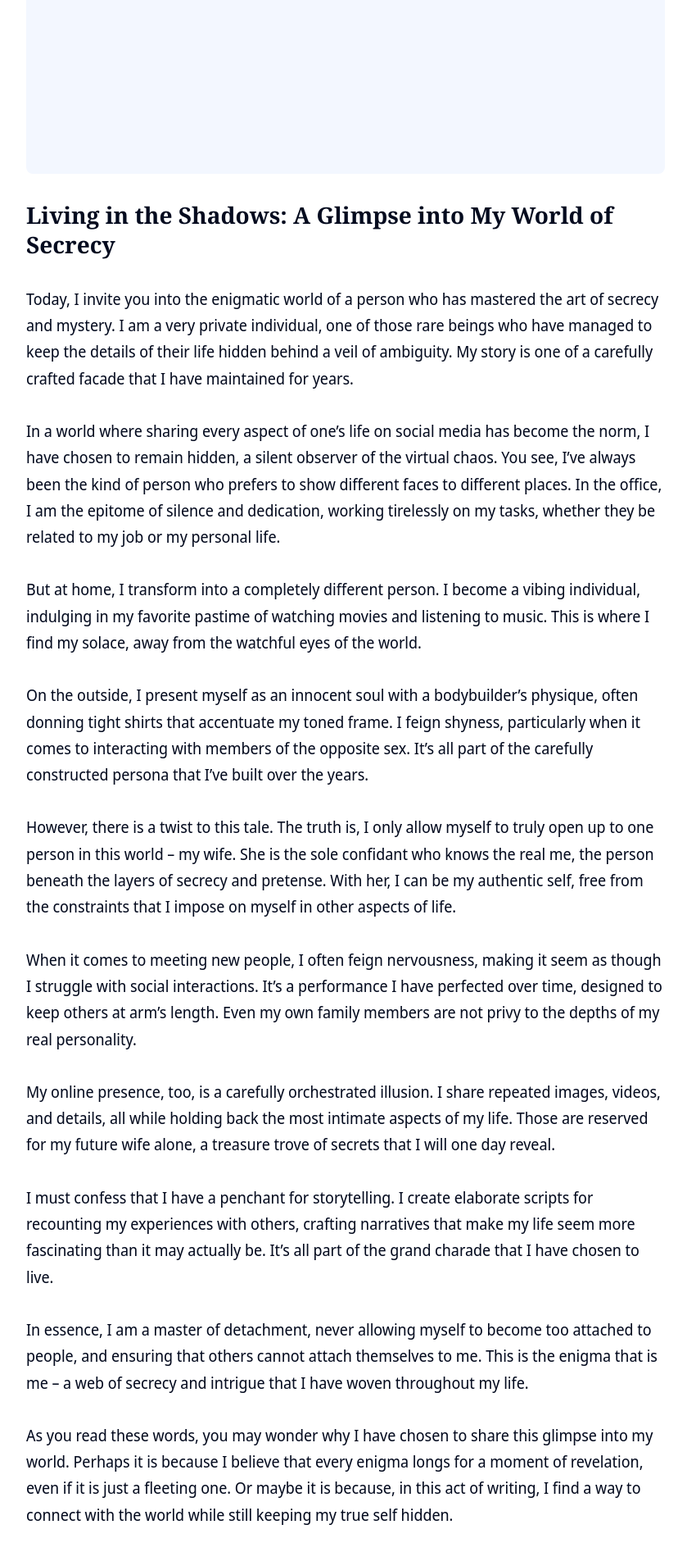
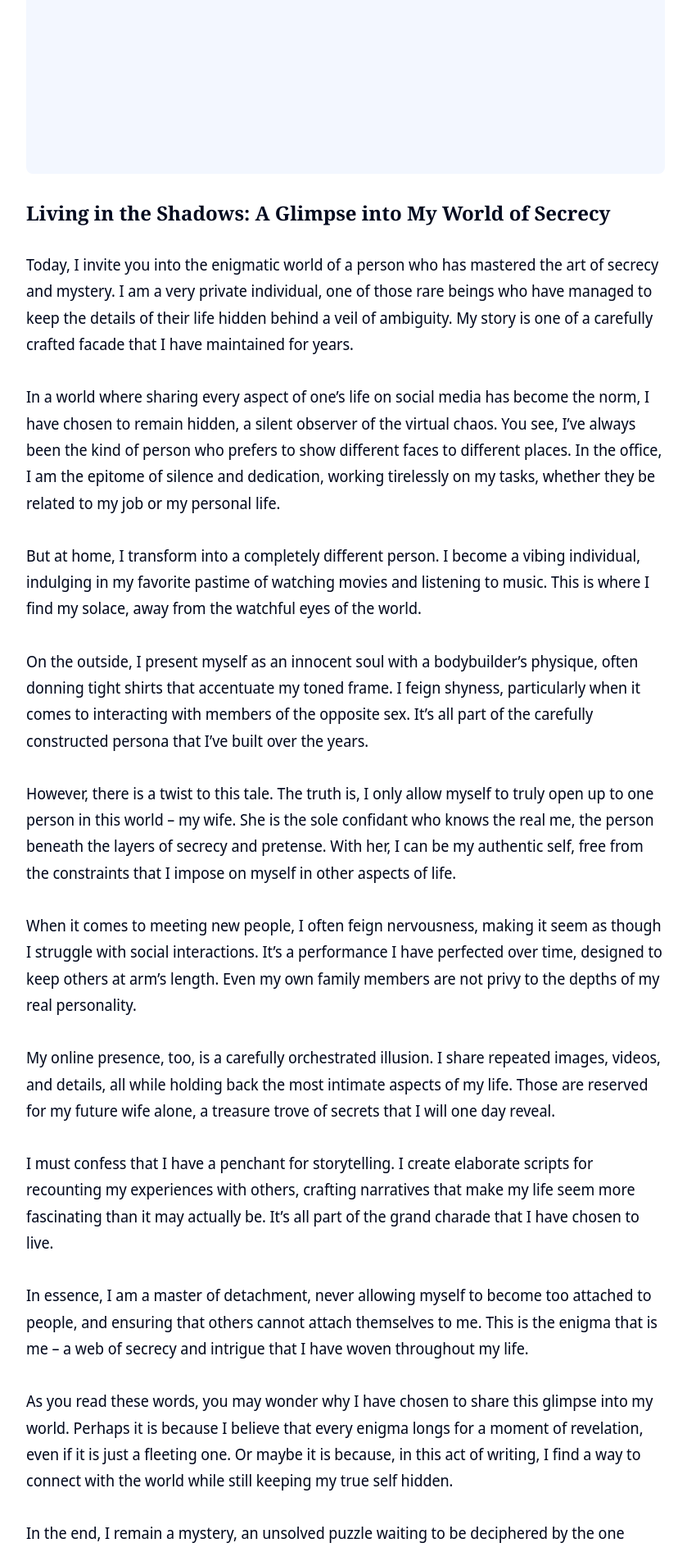
Before and after one commit to PrakasRavichandran/dairy-blog, a Jekyll site: the page built from _posts/2023-09-17-the-enigma-within-unveiling-the-layers-of-me.markdown, in a window 1280 px wide. Shown: the part 897-2790 px from the top of the page at 82% size, without its empty margins (218-1057 px from the left). Built offline with Jekyll 4.4.1, drawn with Linux system fonts in a browser that asks for light colours; nearby versions of some CDN libraries.

```diff
--- a/_posts/2023-09-17-the-enigma-within-unveiling-the-layers-of-me.markdown
+++ b/_posts/2023-09-17-the-enigma-within-unveiling-the-layers-of-me.markdown
@@ -11,7 +11,7 @@ tags_color: '#ff0000'
 featured: true
 ---
 
-## Living in the Shadows: A Glimpse into My World of Secrecy
+### Living in the Shadows: A Glimpse into My World of Secrecy
 
 Today, I invite you into the enigmatic world of a person who has mastered the art of secrecy and mystery. I am a very private individual, one of those rare beings who have managed to keep the details of their life hidden behind a veil of ambiguity. My story is one of a carefully crafted facade that I have maintained for years.
 
```
Also changed, not shown: other parts of _posts/2023-09-17-the-enigma-within-unveiling-the-layers-of-me.markdown (+1 -1 lines).
